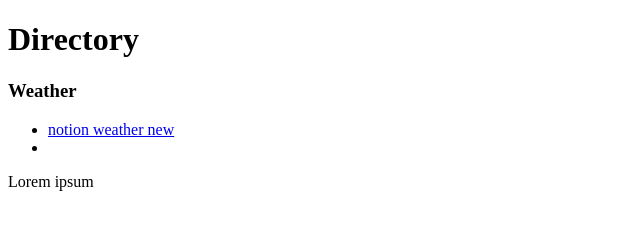
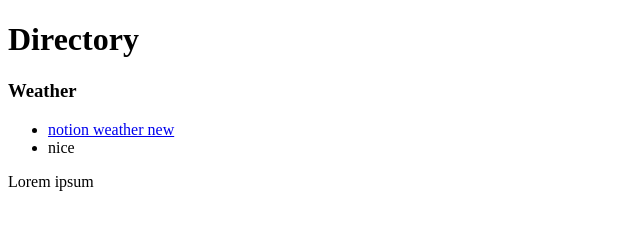
Before and after one commit to btran-3/bt-notion-widgets, a plain HTML site: page index.html in a window 1280 px wide. Shown: the full height of the page, 0-640 px from the left. Drawn offline with Linux system fonts and the light colour scheme.

Commit message:
directory tweak

```diff
--- a/index.html
+++ b/index.html
@@ -8,7 +8,7 @@
     <h3>Weather</h3>
     <ul>
       <li><a href="weather-widgets/notion-weather-new.html">notion weather new</a></li>
-      <li></li>
+      <li>nice</li>
     </ul>
     <p>Lorem ipsum</p>
   </body>
```
